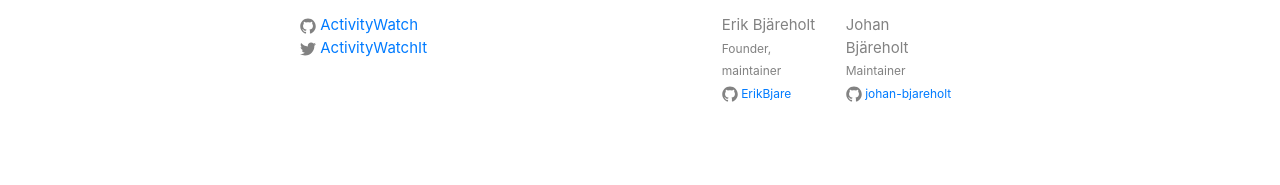
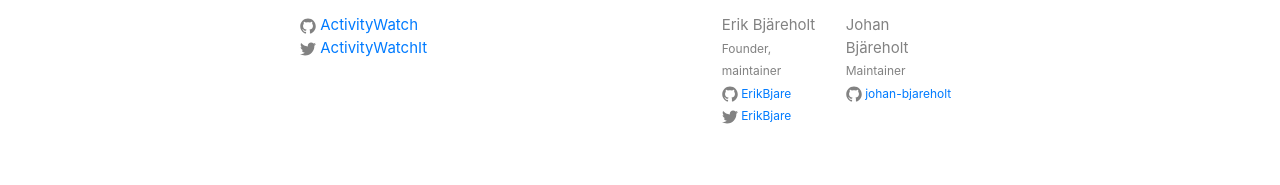
Before and after one commit to ActivityWatch/activitywatch.github.io, a Jekyll site: the page built from index.html, in a window 1280 px wide. Shown: the part 1522-1707 px from the top of the page. Built offline with Jekyll 4.4.1, drawn with Linux system fonts in a browser that asks for light colours; nearby versions of some CDN libraries; a script that is not in the unit is left out.

Commit message:
readded a link to my Twitter

```diff
--- a/_includes/footer.html
+++ b/_includes/footer.html
@@ -30,7 +30,7 @@
           <li>Erik Bjäreholt</li>
           <li><small>Founder, maintainer</small></li>
           <li><small>{% include icon-github.html username="ErikBjare" %}</small>
-          <!--li><small>{% include icon-twitter.html username="ErikBjare" %}</small-->
+          <li><small>{% include icon-twitter.html username="ErikBjare" %}</small>
           <!--li><small><a href="mailto:{{ site.email }}">{{ site.email }}</a></small></li-->
         </ul>
       </div>
```
